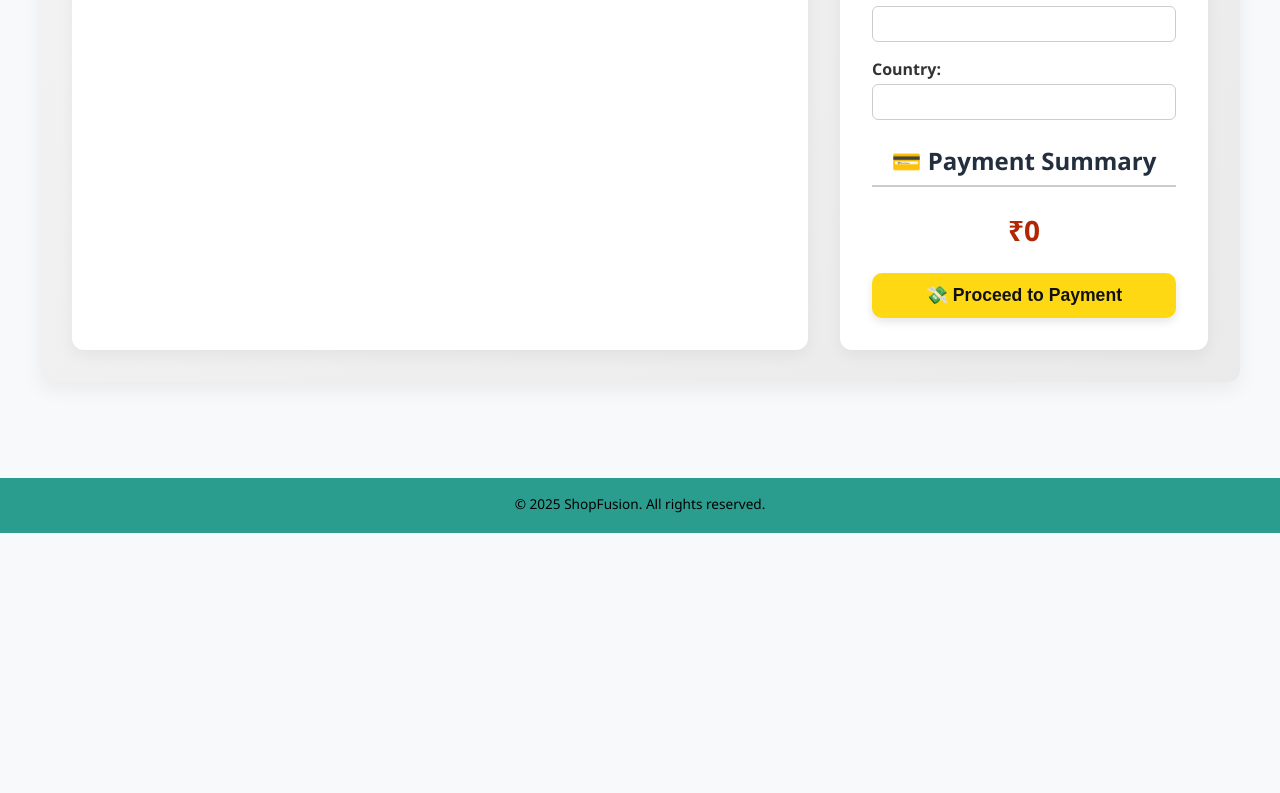
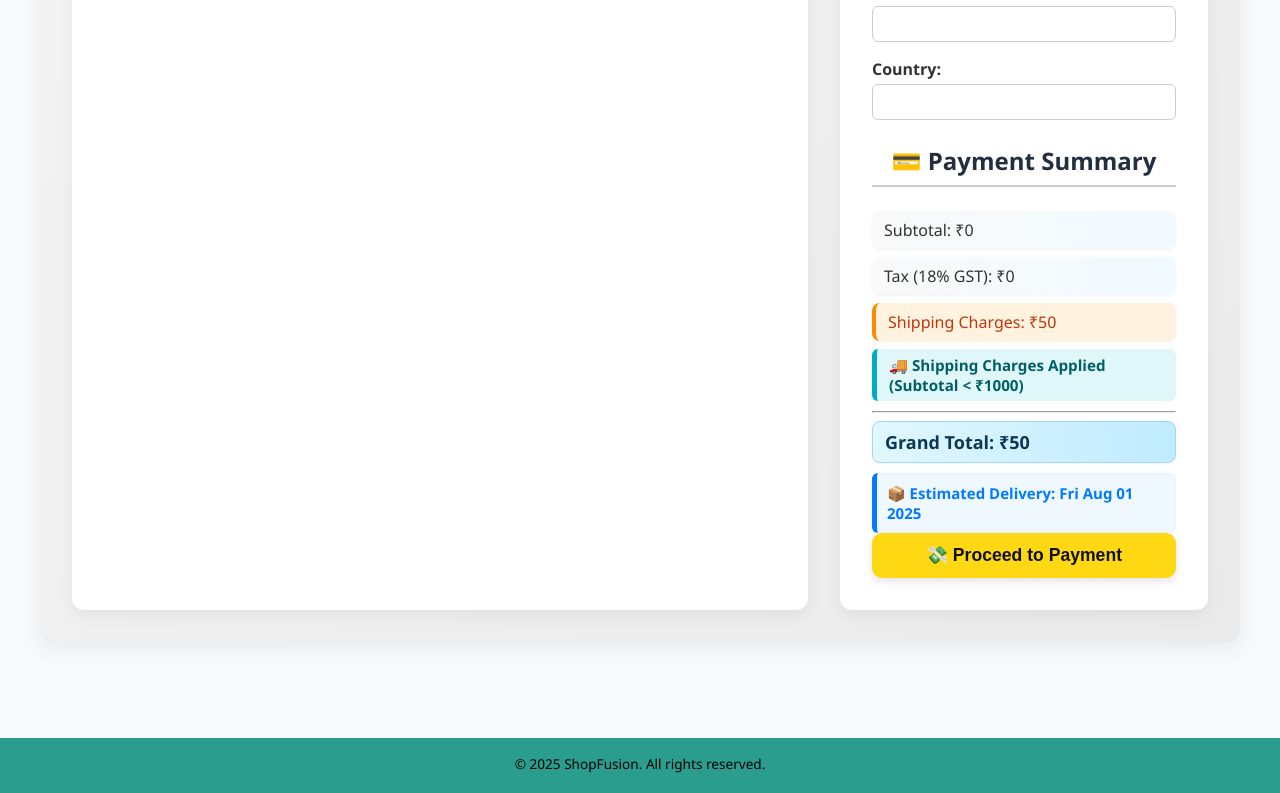
Before and after one commit to Chintal77/EcomWebsiteMern, a React (Create React App) app in the folder frontend/: page /checkout in a window 1280 px wide. Shown: the part 915-1708 px from the top of the page. Before the commit the page ends 1448 px from the top, so only its background shows below. Built offline with nearby package versions, Linux system fonts and the light colour scheme; no server answers; sample sign-in values are in the browser's storage.

Commit message:
more field added in checkoutscreen

```diff
--- a/frontend/src/checkout.css
+++ b/frontend/src/checkout.css
@@ -428,3 +428,60 @@
 .popup-actions .pay-btn:hover {
   background: #059669;
 }
+
+.price-row {
+  margin: 8px 0;
+  padding: 8px 12px;
+  font-size: 16px;
+  display: flex;
+  justify-content: space-between;
+  background: linear-gradient(to right, #f9f9f9, #f1faff);
+  border-radius: 8px;
+  box-shadow: 0 1px 3px rgba(0, 0, 0, 0.05);
+  color: #333;
+  font-weight: 500;
+}
+
+.price-row.bold {
+  font-weight: 700;
+  font-size: 18px;
+  background: linear-gradient(to right, #e0f7ff, #c0ebff);
+  color: #0b3954;
+  border: 1px solid #a0d8ef;
+}
+
+.delivery-date {
+  margin-top: 10px;
+  padding: 10px;
+  border-left: 5px solid #007bff;
+  background: #f0f8ff;
+  color: #007bff;
+  font-weight: 600;
+  font-size: 15px;
+  border-radius: 6px;
+  box-shadow: inset 0 0 3px rgba(0, 0, 0, 0.05);
+}
+
+.shipping-note {
+  font-size: 0.95rem;
+  margin-top: 4px;
+  margin-bottom: 10px;
+  font-weight: 600;
+  padding: 6px 12px;
+  border-radius: 6px;
+  background-color: #e0f7fa;
+  border-left: 5px solid #00acc1;
+  color: #006064;
+}
+
+.price-row.shipping-charged {
+  background: #fff3e0;
+  border-left: 4px solid #fb8c00;
+  color: #bf360c;
+}
+
+.price-row.free-shipping {
+  background: #e8f5e9;
+  border-left: 4px solid #43a047;
+  color: #2e7d32;
+}
--- a/frontend/src/screens/CheckoutScreen.js
+++ b/frontend/src/screens/CheckoutScreen.js
@@ -55,6 +55,19 @@ function CheckoutScreen({ cartItems, setCartItems }) {
     return acc + finalPrice * quantity;
   }, 0);
 
+  const taxAmount = Math.round(totalAmount * 0.18); // 18% GST
+  const shippingCharge = totalAmount >= 1000 ? 0 : 50;
+  const grandTotal = totalAmount + taxAmount + shippingCharge;
+
+  const shippingMessage =
+    shippingCharge === 0
+      ? '🎉 Free Shipping applied (on orders ₹1000+)'
+      : '🚚 Shipping Charges Applied (Subtotal < ₹1000)';
+
+  const estimatedDeliveryDate = new Date();
+  estimatedDeliveryDate.setDate(estimatedDeliveryDate.getDate() + 5);
+  const deliveryDateStr = estimatedDeliveryDate.toDateString();
+
   const handlePlaceOrder = () => {
     if (totalAmount === 0 || productsInCart.length === 0) {
       toast.error('🛒 Please add items to your cart to proceed.', {
@@ -76,6 +89,7 @@ function CheckoutScreen({ cartItems, setCartItems }) {
       date: new Date().toLocaleString(),
       status: 'Pending Payment',
       paymentMode: 'Not Selected',
+      deliveryDate: deliveryDateStr,
       deliveryInfo: {
         name: userInfo.name,
         email: userInfo.email,
@@ -102,7 +116,10 @@ function CheckoutScreen({ cartItems, setCartItems }) {
           price: finalPrice,
         };
       }),
-      total: totalAmount,
+      subtotal: totalAmount,
+      tax: taxAmount,
+      shipping: shippingCharge,
+      total: grandTotal,
     };
 
     const existingOrders = JSON.parse(
@@ -255,8 +272,26 @@ function CheckoutScreen({ cartItems, setCartItems }) {
             </div>
 
             <h3 className="section-title">💳 Payment Summary</h3>
-            <div className="total-price">
-              ₹{totalAmount.toLocaleString('en-IN')}
+            <div className="price-row">
+              Subtotal: ₹{totalAmount.toLocaleString('en-IN')}
+            </div>
+            <div className="price-row">
+              Tax (18% GST): ₹{taxAmount.toLocaleString('en-IN')}
+            </div>
+            <div
+              className={`price-row ${
+                shippingCharge === 0 ? 'free-shipping' : 'shipping-charged'
+              }`}
+            >
+              Shipping Charges: ₹{shippingCharge.toLocaleString('en-IN')}
+            </div>
+            <div className="shipping-note">{shippingMessage}</div>
+            <hr />
+            <div className="price-row bold">
+              Grand Total: ₹{grandTotal.toLocaleString('en-IN')}
+            </div>
+            <div className="delivery-date">
+              📦 Estimated Delivery: <strong>{deliveryDateStr}</strong>
             </div>
 
             <button className="place-order-btn" onClick={handlePlaceOrder}>
```
